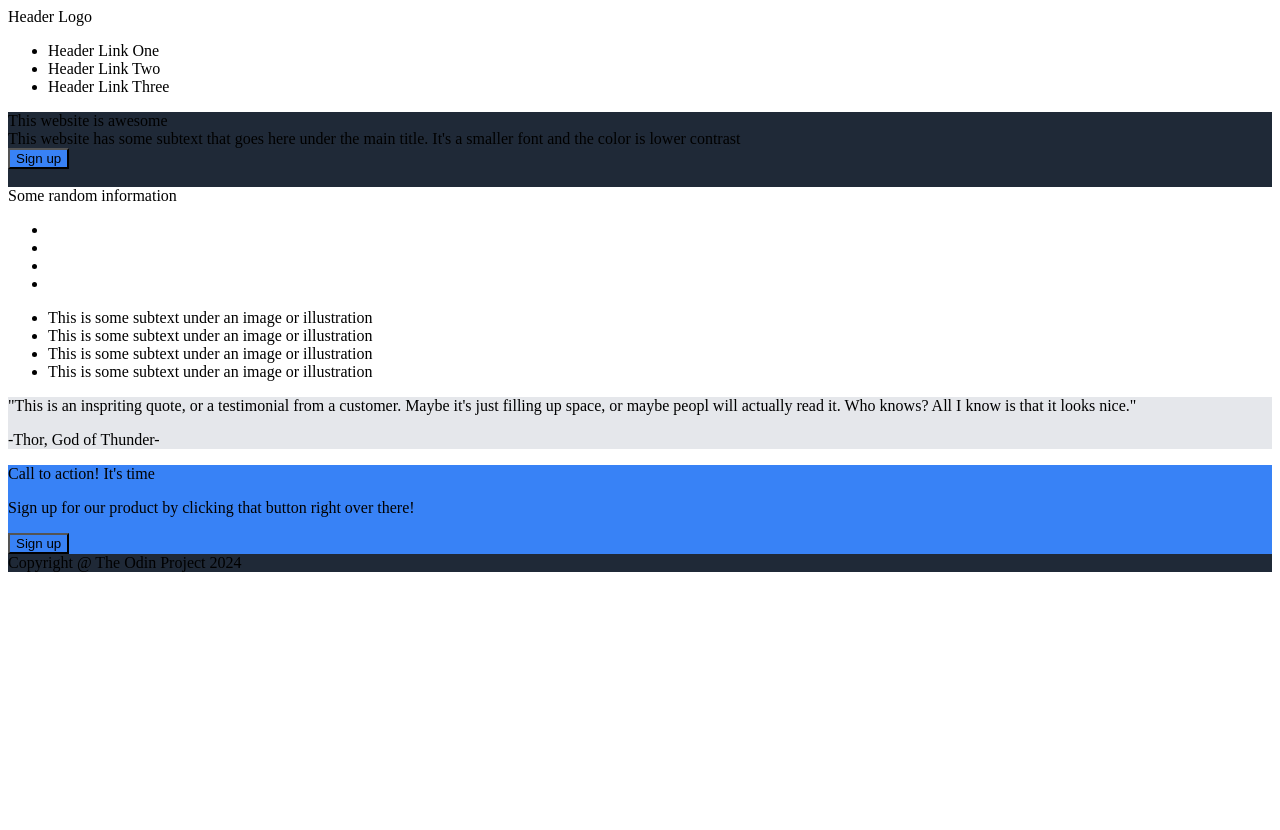
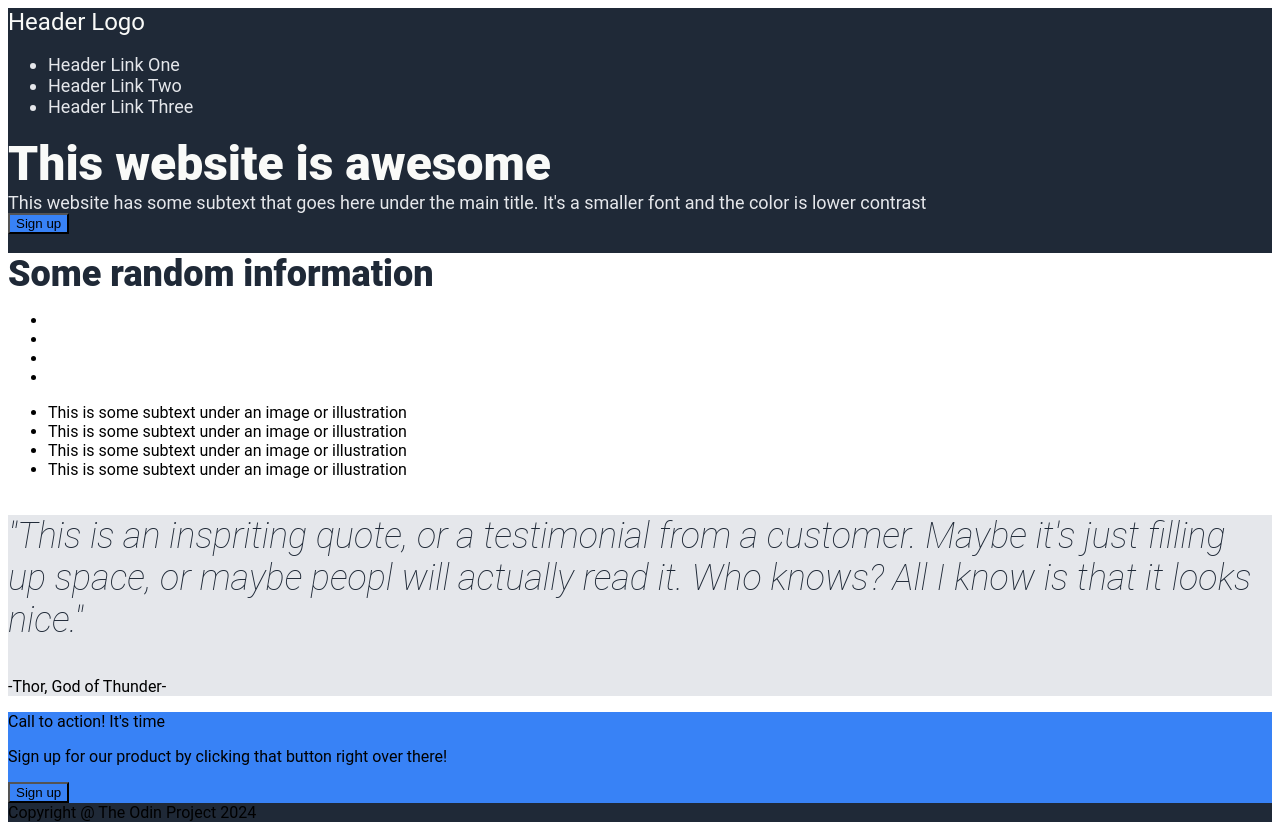
Before and after one commit to Ann2909/odin-landing-page, a plain HTML site: page index.html in a window 1280 px wide. Before the commit the page ends 800 px from the top, so only its background shows below. Drawn offline with Linux system fonts and the light colour scheme.

Commit message:
Add font size, font weight, font style, and color to hero main text, hero secondary text, information header text, quote text

```diff
--- a/index.html
+++ b/index.html
@@ -27,7 +27,7 @@
         </div>
 
         <div class="section-two">
-            <div>
+            <div class="information-header">
                 Some random information
             </div>
             <ul>
--- a/styles.css
+++ b/styles.css
@@ -1,5 +1,31 @@
-.hero-text, .footer {
+body {
+    font-family: roboto, sans-serif;
+}
+
+.header-logo {
+    font-size: 24px;
+    color: #f9faf8;
+}
+
+.section-one, .footer {
     background-color: #1F2937;
+}
+
+.hero-main-text {
+    font-size: 48px;
+    font-weight: 900;
+    color: #f9faf8;
+}
+
+.hero-secondary-text, .header-links {
+    font-size: 18px;
+    color: #e5e7eb;
+}
+
+.information-header {
+    font-size: 36px;
+    font-weight: 900;
+    color: #1f2937;
 }
 
 button, .call-to-action-section {
@@ -9,3 +35,10 @@ button, .call-to-action-section {
 .quote-section {
     background-color: #e5e7eb ;
 }
+
+.quote-text {
+    font-size: 36px;
+    font-weight: 100;
+    font-style: italic;
+    color: #1f2937;
+}
```
